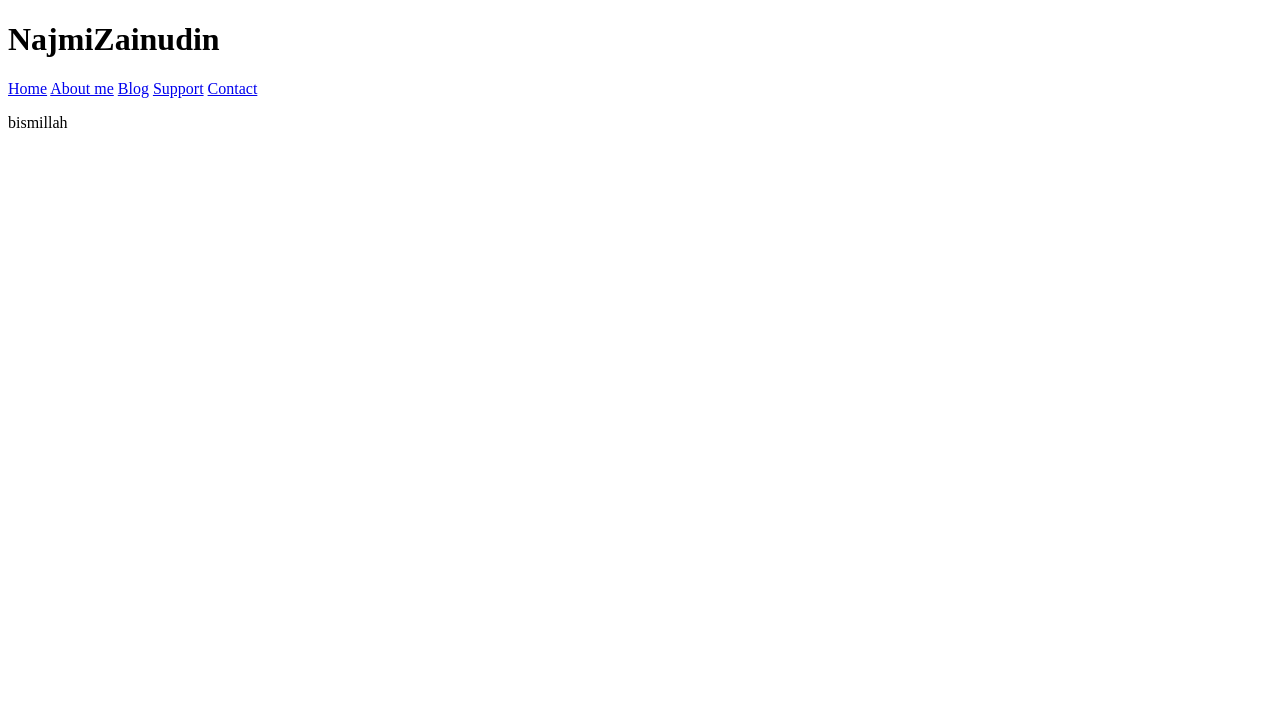
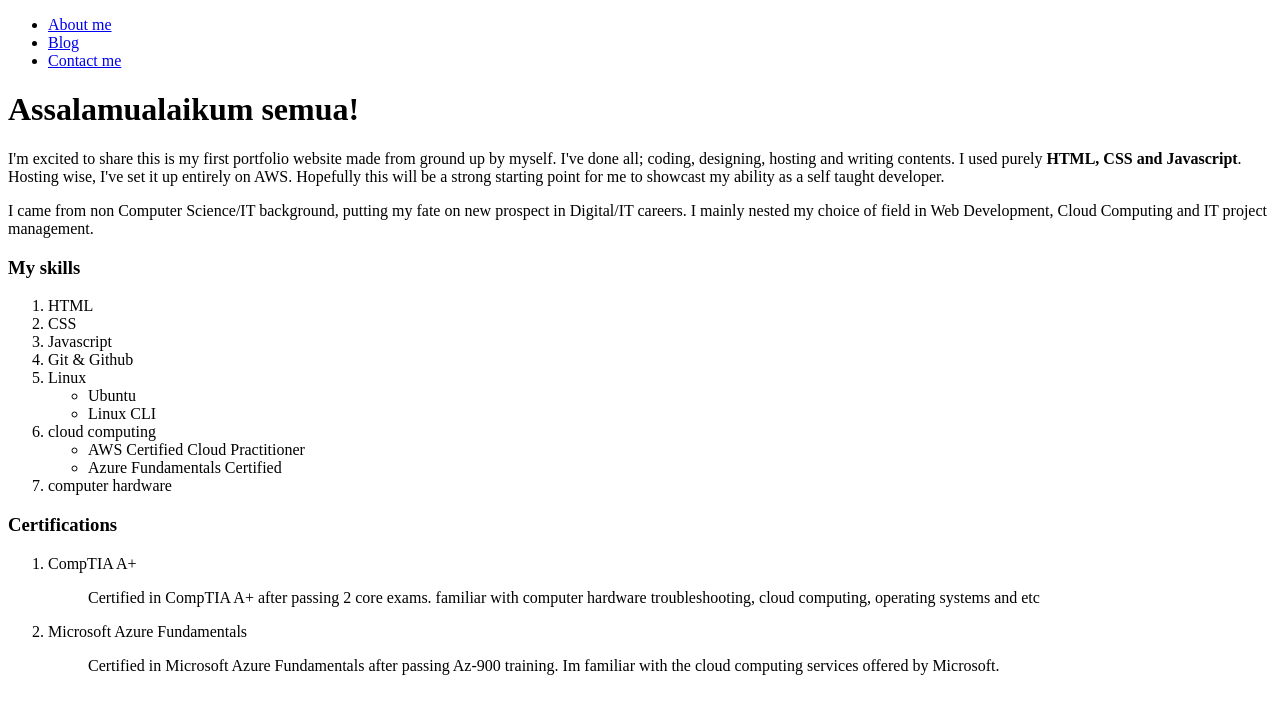
Before and after one commit to jimmynaj/My-First-Website, a plain HTML site: page index.html in a window 1280 px wide. Drawn offline with Linux system fonts and the light colour scheme.

Commit message:
perkemaskan file

```diff
--- a/index.html
+++ b/index.html
@@ -1,19 +1,58 @@
 <!DOCTYPE html>
-<html lang="en">
-<head>
-    <meta charset="UTF-8">
+<html lang="en"> <!--root element of documents, a must for any HTML files-->
+<head><!--meta info-->
+    <title>M Najmi Zainudin</title> <!--Human readable title, displayed at browser's tab, if no title default file name will be displayed-->
+    <meta charset="UTF-8"> <!--meta tag for the charset, esnures webpage will display special symbols and characters from-->
     <meta http-equiv="X-UA-Compatible" content="IE=edge">
     <meta name="viewport" content="width=device-width, initial-scale=1.0">
-    <title>NajmiZainudin</title>
 </head>
+<nav class="navigation">
+    <ul>
+      <li><a href=about.html>About me</a></li>
+      <li><a href="#">Blog</a></li>
+      <li><a href="#">Contact me</a></li>
+    </ul>
+</nav>
 <body>
-    <h1>NajmiZainudin</h1>
-    <nav>
-        <a href="/home/">Home</a>
-        <a href="/aboutme/">About me</a>
-        <a href="/blog/">Blog</a>
-        <a href="/support/">Support</a>
-        <a href="/contact">Contact</a>
-    </nav>
-    <p>bismillah</p>
+    <h1>Assalamualaikum semua!</h1>
+    <p>
+        I'm excited to share this is my first portfolio website made from ground up by myself.
+        I've done all; coding, designing, hosting and writing contents. I used purely <strong>HTML, CSS and Javascript</strong>.
+        Hosting wise, I've set it up entirely on AWS. Hopefully this will be a strong starting point for me to showcast my ability as a self taught developer.
+
+    </p>
+    <p>
+        I came from non Computer Science/IT background, putting my fate on new prospect in Digital/IT careers.
+        I mainly nested my choice of field in Web Development, Cloud Computing and IT project management.
+    </p>
+    <h3>My skills</h3>
+        <ol>
+            <li>HTML</li>
+            <li>CSS</li>
+            <li>Javascript</li>
+            <li>Git & Github</li>
+            <li>Linux</li>
+                <ul>
+                    <li>Ubuntu</li>
+                    <li>Linux CLI</li>
+                </ul>
+            <li>cloud computing</li>
+                <ul>
+                    <li>AWS Certified Cloud Practitioner</li>
+                    <li>Azure Fundamentals Certified</li>
+                </ul>
+            <li>computer hardware</li>
+        </ol>
+    <h3>Certifications</h3>
+        <ol>
+            <li>CompTIA A+</li>
+                <dl>
+                    <dd>Certified in CompTIA A+ after passing 2 core exams. familiar with computer hardware troubleshooting, cloud computing, operating systems and etc</dd>
+                </dl>
+            <li>Microsoft Azure Fundamentals</li>
+                <dl>
+                    <dd>Certified in Microsoft Azure Fundamentals after passing Az-900 training. Im familiar with the cloud computing services offered by Microsoft.</dd>
+                </dl>
+        </ol>
 </body>
+</html>
```
Also changed, not shown: about.html (added, +16 -0 lines), 3 other files.
